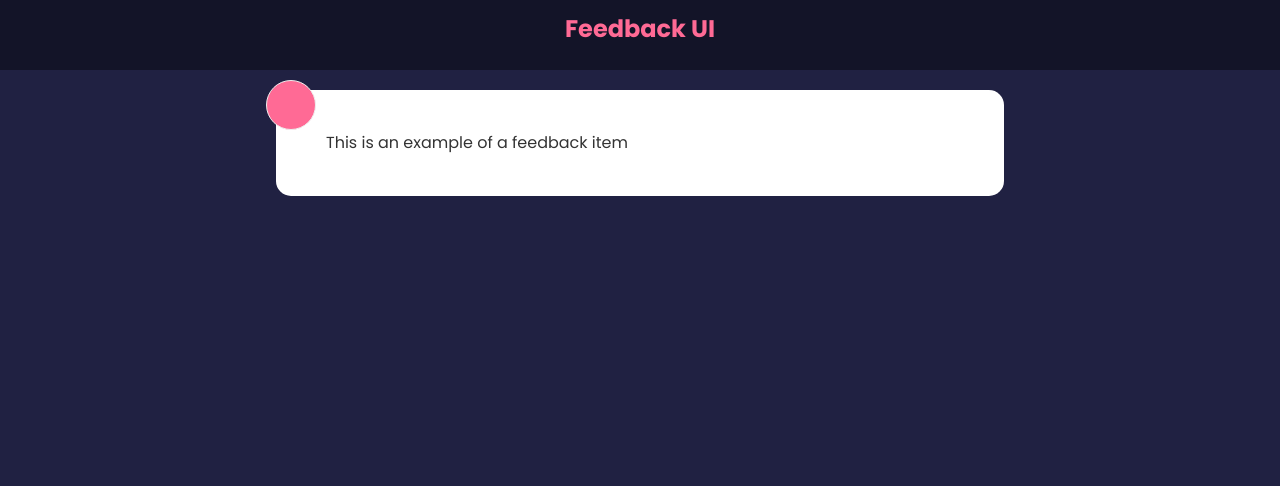
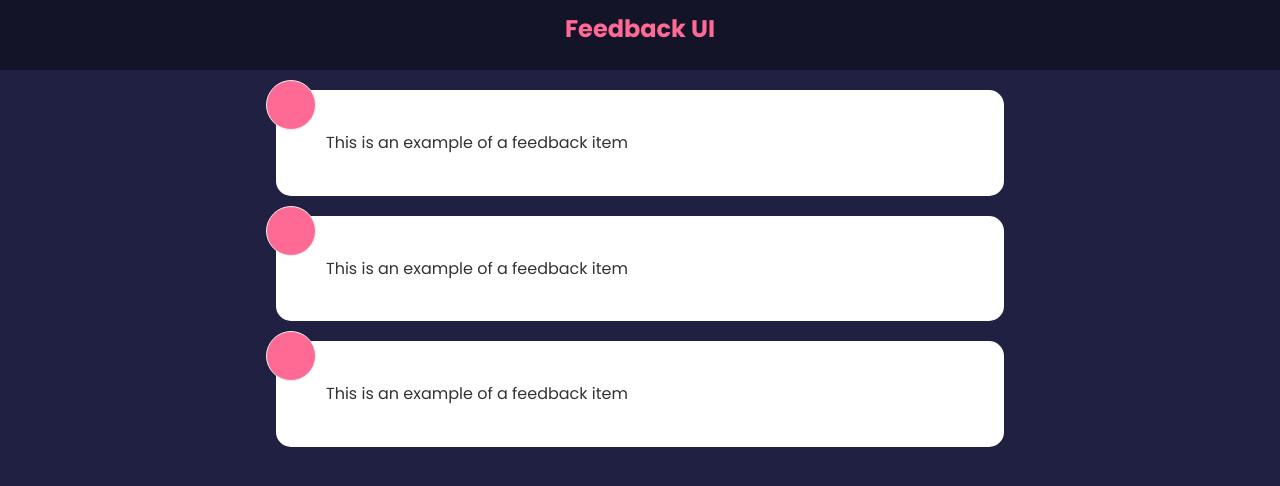
Before and after one commit to shekinahmanyi/react-project-feedback-app, a React (Create React App) app: page / in a window 1280 px wide. Shown: the top 486 px of the page. Built offline with nearby package versions, Linux system fonts and the light colour scheme.

Commit message:
display the feedbacklist

```diff
--- a/src/App.js
+++ b/src/App.js
@@ -1,13 +1,19 @@
 import React from "react";
+import { useState } from "react";
 import Header from "./components/Header";
 import FeedbackItem from "./components/FeedbackItem";
+import FeedbackData from "./data/FeedbackData";
+import FeedbackList from "./components/FeedbackList";
 
 function App() {
+
+  const [feedback, setFeedback] = useState(FeedbackData)
+
   return (
     <>
     <Header/>
     <div className="container">
-      <FeedbackItem/>
+      <FeedbackList feedback={feedback}/>
       </div>
     </>
   );
```
